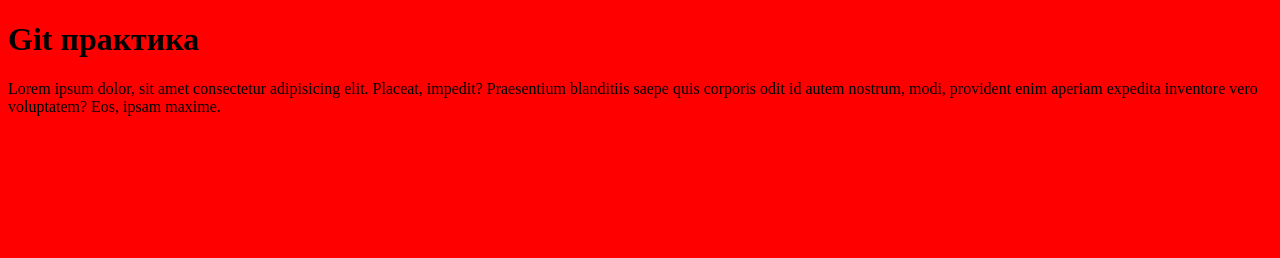
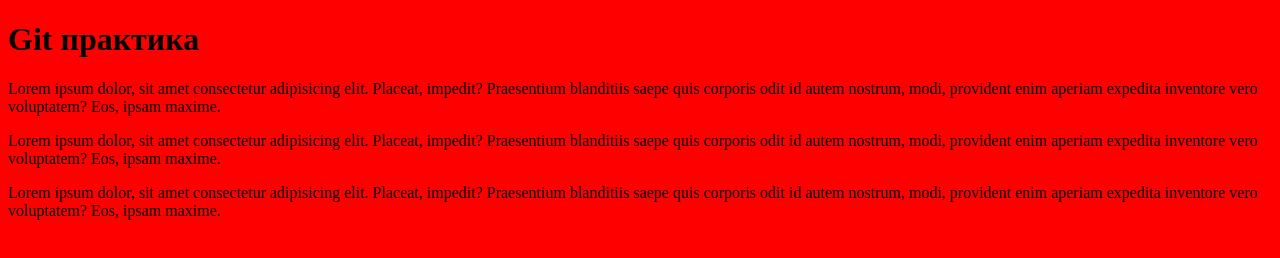
Before and after one commit to ferum0/test-import, a plain HTML site: page index.html in a window 1280 px wide. Drawn offline with Linux system fonts and the light colour scheme.

Commit message:
Add section with x3 main

```diff
--- a/index.html
+++ b/index.html
@@ -16,6 +16,12 @@
         <p>
             Lorem ipsum dolor, sit amet consectetur adipisicing elit. Placeat, impedit? Praesentium blanditiis saepe quis corporis odit id autem nostrum, modi, provident enim aperiam expedita inventore vero voluptatem? Eos, ipsam maxime.
         </p>
+                <p>
+            Lorem ipsum dolor, sit amet consectetur adipisicing elit. Placeat, impedit? Praesentium blanditiis saepe quis corporis odit id autem nostrum, modi, provident enim aperiam expedita inventore vero voluptatem? Eos, ipsam maxime.
+        </p>
+                <p>
+            Lorem ipsum dolor, sit amet consectetur adipisicing elit. Placeat, impedit? Praesentium blanditiis saepe quis corporis odit id autem nostrum, modi, provident enim aperiam expedita inventore vero voluptatem? Eos, ipsam maxime.
+        </p>
     </section>
 </body>
 </html>
```
